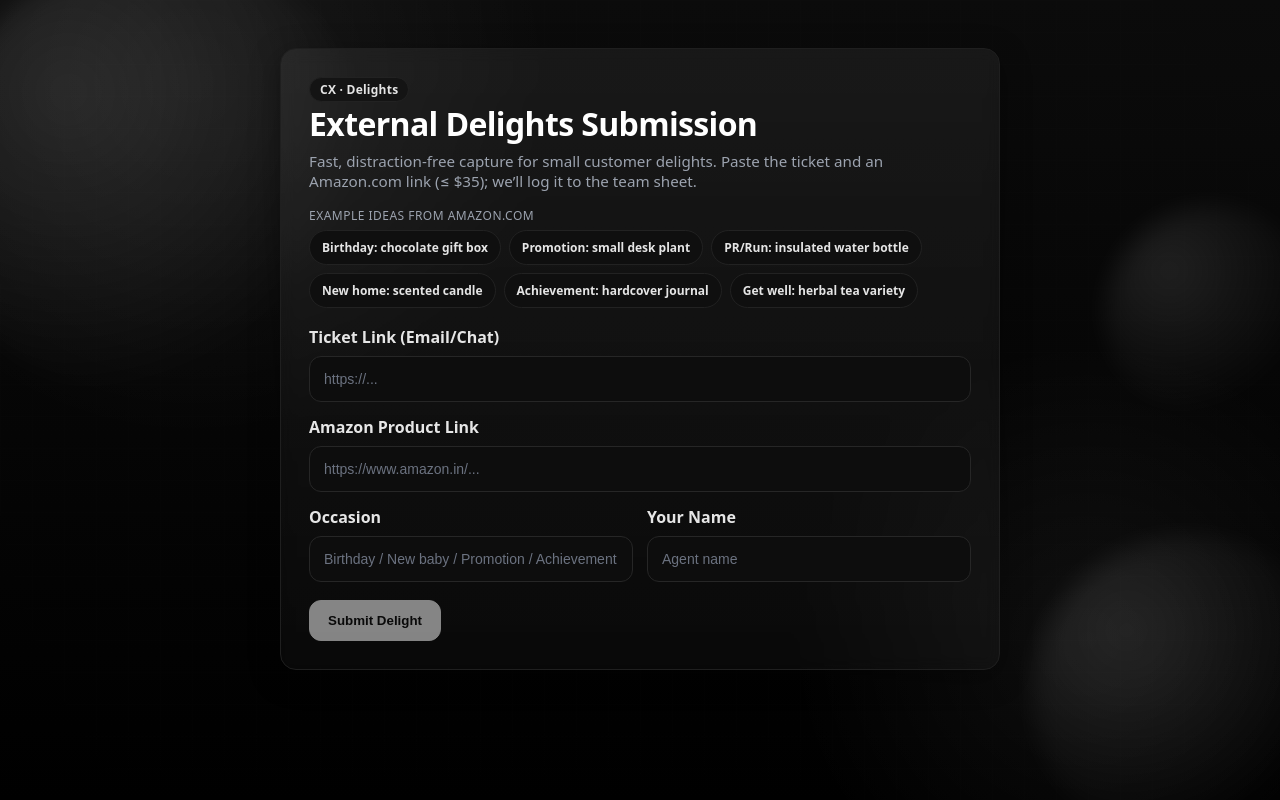
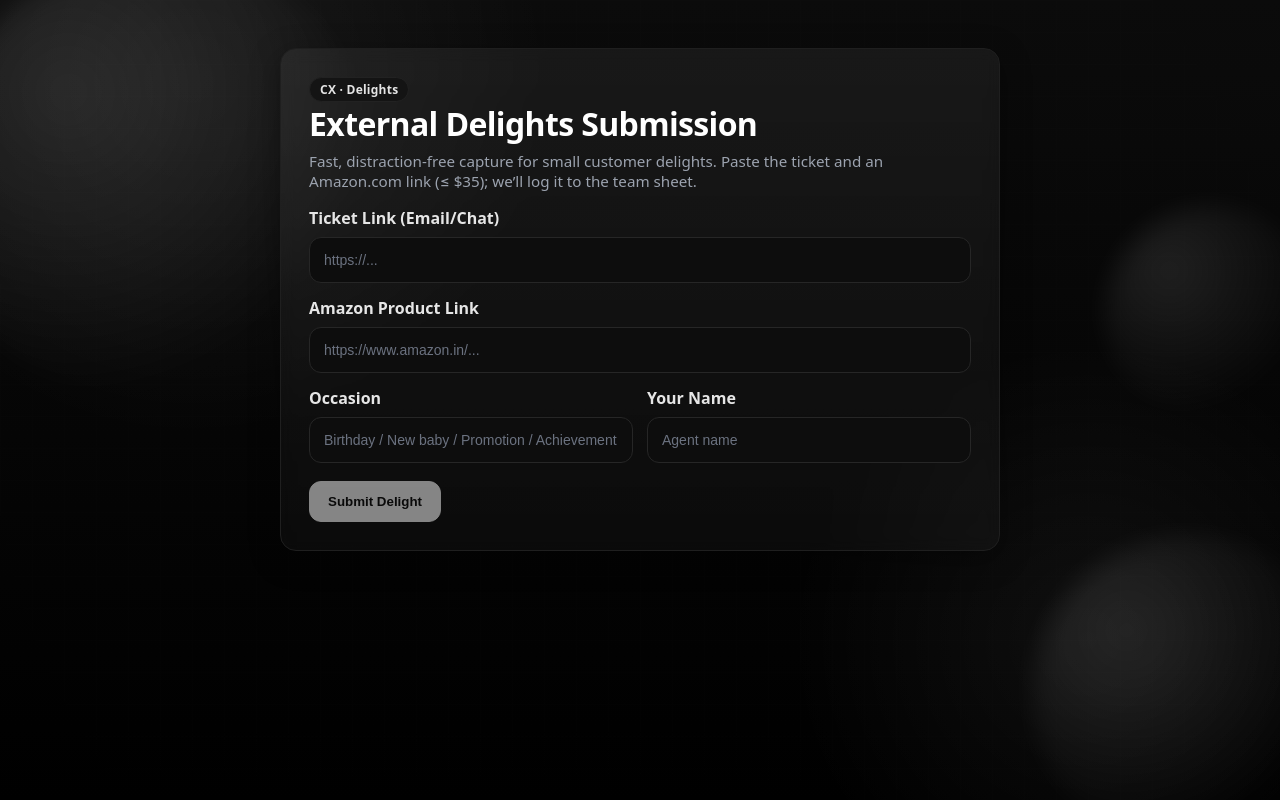
Before and after one commit to ayushmokal/cx-delights, a Next.js app: page / in a window 1280 px wide. Built offline with nearby package versions, Linux system fonts and the light colour scheme.

Commit message:
ux: remove Amazon example ideas section and related styles

```diff
--- a/app/globals.css
+++ b/app/globals.css
@@ -83,12 +83,3 @@ textarea{min-height:96px; resize:vertical}
 
 /* Confetti canvas overlay */
 #confetti-canvas{position:fixed; inset:0; pointer-events:none}
-
-/* Examples */
-.examples{margin:10px 0 18px}
-.examples .label{display:block; font-size:12px; color:var(--muted); margin-bottom:6px; letter-spacing:.04em; text-transform:uppercase}
-.chips{display:flex; flex-wrap:wrap; gap:8px}
-.chip{
-  display:inline-block; text-decoration:none; color:#e5e5e5; background:#0f0f0f; border:1px solid #222; border-radius:999px; padding:8px 12px; font-weight:700; font-size:12px;
-}
-.chip:hover{border-color:#2e2e2e; background:#121212}
--- a/app/page.tsx
+++ b/app/page.tsx
@@ -113,17 +113,7 @@ export default function Page() {
         <h1>External Delights Submission</h1>
         <p className="small">Fast, distraction‑free capture for small customer delights. Paste the ticket and an Amazon.com link (≤ $35); we’ll log it to the team sheet.</p>
 
-        <div className="examples">
-          <span className="label">Example ideas from Amazon.com</span>
-          <div className="chips">
-            <a className="chip" href="https://www.amazon.com/s?k=chocolate+gift+box+assorted" target="_blank" rel="noreferrer">Birthday: chocolate gift box</a>
-            <a className="chip" href="https://www.amazon.com/s?k=desk+plant+live+small" target="_blank" rel="noreferrer">Promotion: small desk plant</a>
-            <a className="chip" href="https://www.amazon.com/s?k=insulated+water+bottle+24oz" target="_blank" rel="noreferrer">PR/Run: insulated water bottle</a>
-            <a className="chip" href="https://www.amazon.com/s?k=scented+candle+soy" target="_blank" rel="noreferrer">New home: scented candle</a>
-            <a className="chip" href="https://www.amazon.com/s?k=journal+notebook+hardcover" target="_blank" rel="noreferrer">Achievement: hardcover journal</a>
-            <a className="chip" href="https://www.amazon.com/s?k=herbal+tea+variety+pack" target="_blank" rel="noreferrer">Get well: herbal tea variety</a>
-          </div>
-        </div>
+        {/* examples removed by request */}
         <form onSubmit={onSubmit}>
           <label htmlFor="ticket">Ticket Link (Email/Chat)</label>
           <input id="ticket" type="url" placeholder="https://..." required value={form.ticketLink}
```
